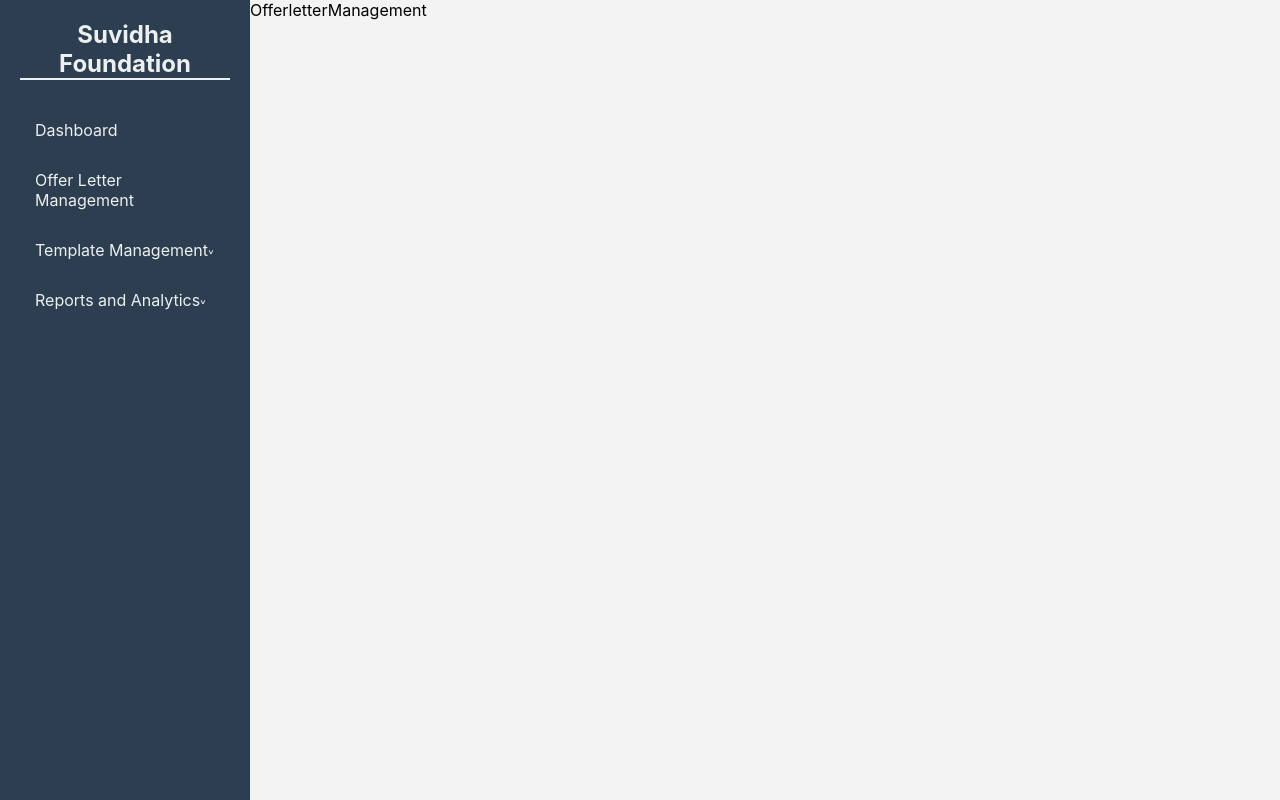
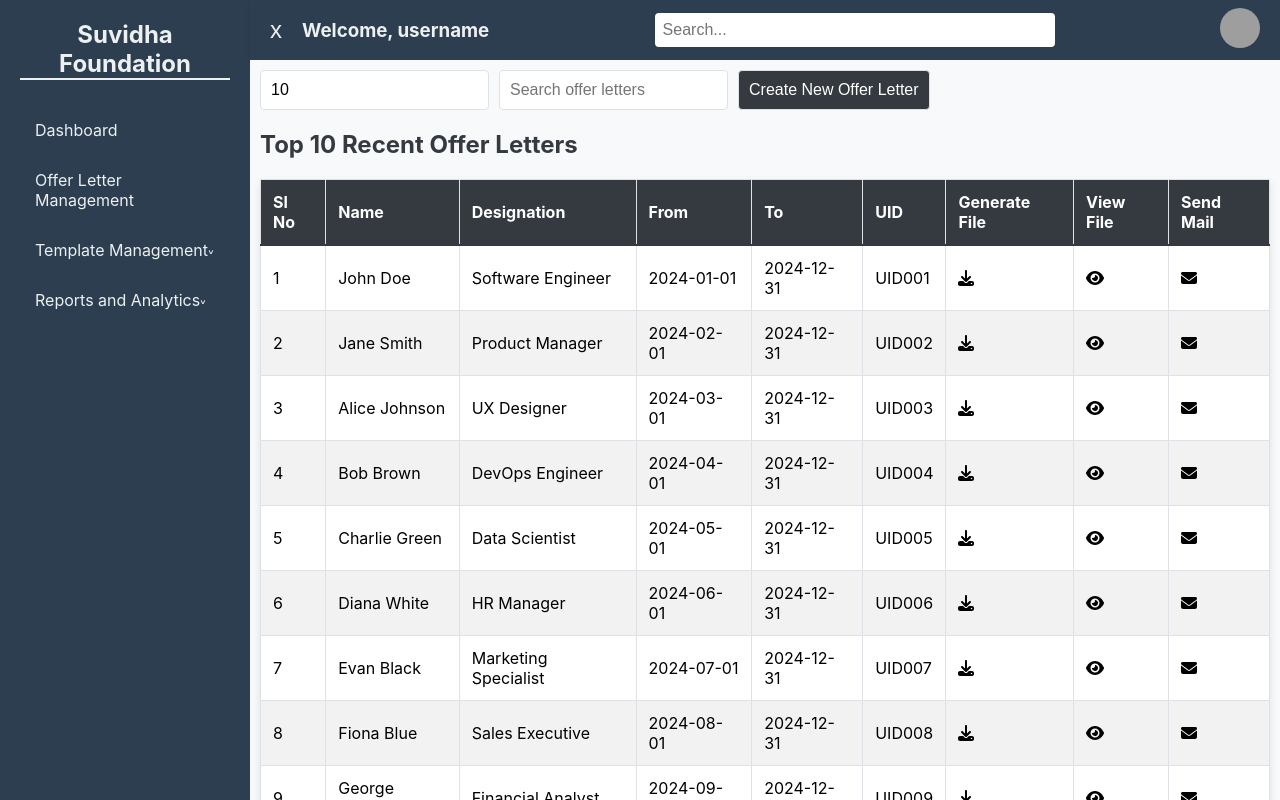
Before and after one commit to salaudeen22/Suvidha-Foundation-Offer-letter-WebApp, a React (Create React App) app: page /OfferletterManagement in a window 1280 px wide. Shown: the top 800 px of the page. Built offline with nearby package versions, Linux system fonts and the light colour scheme; grey boxes are pictures that could not be loaded.

Commit message:
done with offer mangement system ui working on microservices

```diff
--- a/package.json
+++ b/package.json
@@ -3,14 +3,19 @@
   "version": "0.1.0",
   "private": true,
   "dependencies": {
+    "@fortawesome/fontawesome-svg-core": "^6.5.2",
+    "@fortawesome/free-solid-svg-icons": "^6.5.2",
+    "@fortawesome/react-fontawesome": "^0.2.2",
     "@testing-library/jest-dom": "^5.17.0",
     "@testing-library/react": "^13.4.0",
     "@testing-library/user-event": "^13.5.0",
     "react": "^18.3.1",
     "react-dom": "^18.3.1",
+    "react-fontawesome": "^1.7.1",
     "react-router": "^6.23.1",
     "react-router-dom": "^6.23.1",
     "react-scripts": "5.0.1",
+    "sweetalert2": "^11.11.1",
     "web-vitals": "^2.1.4"
   },
   "scripts": {
--- a/src/App.css
+++ b/src/App.css
@@ -1,12 +1,10 @@
-*
-{
+* {
   margin: 0;
   padding: 0;
   box-sizing: border-box;
 }
 
-.Main
-{
+.Main {
   position: relative;
 }
 /* -------Sidebar ------------- */
@@ -19,7 +17,8 @@
   color: #ecf0f1;
   display: flex;
   flex-direction: column;
-  height: 100vh;
+
+  height: 150vh;
   padding: 20px;
   transition: transform 0.3s ease;
 }
@@ -34,8 +33,8 @@
   transform: translateX(0);
 }
 
-.sidebar a,Link
-{
+.sidebar a,
+Link {
   color: inherit;
   text-decoration: none;
 }
@@ -106,17 +105,13 @@
   transform: rotate(0deg);
 }
 
-ul.menu, ul.submenu {
+ul.menu,
+ul.submenu {
   margin-top: 10px;
 }
 /* Sidebar End */
 
-
-
-
-
 /* Navbar start */
-
 
 /* General Navbar Styles */
 .navbar {
@@ -162,7 +157,6 @@ ul.menu, ul.submenu {
   border-radius: 50%;
 }
 
-
 .Home {
   position: absolute;
   height: 100vh;
@@ -180,12 +174,10 @@ ul.menu, ul.submenu {
 
 /* main Content */
 
-.main-content
-{
+.main-content {
   margin: 20px;
 }
-.top
-{
+.top {
   display: flex;
 }
 .TotalBox {
@@ -233,7 +225,6 @@ hr {
 
 /* Styling for midleft and midright cards */
 .card {
-
   background-color: white;
   border-radius: 8px;
   box-shadow: 0 4px 8px rgba(0, 0, 0, 0.1);
@@ -253,35 +244,41 @@ hr {
 }
 /* Right and Left card Styling End */
 
-
-
 /* Table styles */
-.offer-table, .pending-table {
+.offer-table,
+.pending-table {
   width: 100%;
   border-collapse: collapse;
   margin-top: 20px;
 }
 
-.offer-table th, .offer-table td, .pending-table th, .pending-table td {
+.offer-table th,
+.offer-table td,
+.pending-table th,
+.pending-table td {
   border: 1px solid #ddd;
   padding: 8px;
   text-align: left;
 }
 
-.offer-table th, .pending-table th {
+.offer-table th,
+.pending-table th {
   background-color: #2c3e50;
   color: #ecf0f1;
 }
 
-.offer-table tr:nth-child(even), .pending-table tr:nth-child(even) {
+.offer-table tr:nth-child(even),
+.pending-table tr:nth-child(even) {
   background-color: #f2f2f2;
 }
 
-.offer-table tr:hover, .pending-table tr:hover {
+.offer-table tr:hover,
+.pending-table tr:hover {
   background-color: #ddd;
 }
 
-.offer-table th, .pending-table th {
+.offer-table th,
+.pending-table th {
   padding-top: 12px;
   padding-bottom: 12px;
   text-align: left;
@@ -299,14 +296,14 @@ hr {
   color: #34495e;
 }
 
-
 .pending-table {
   border: 2px solid #2c3e50;
   border-radius: 8px;
   overflow: hidden;
 }
 
-.pending-table th, .pending-table td {
+.pending-table th,
+.pending-table td {
   border: none;
   border-bottom: 1px solid #ddd;
 }
@@ -316,11 +313,105 @@ hr {
 }
 /* Table Styling ends */
 
-
-
-
 /* Main Content End */
 
+/* OFFER LETTER MANGEMENT */
+
+.content {
+  padding: 10px;
+  background-color: #f8f9fa;
+}
+
+/* Control section styling */
+.controls {
+  display: flex;
+  gap: 10px;
+  margin-bottom: 20px;
+}
+
+.controls input,
+.controls button {
+  padding: 10px;
+  border: 1px solid #dee2e6;
+  border-radius: 4px;
+  font-size: 16px;
+}
+
+.controls input:focus,
+.controls button:focus {
+  outline: none;
+  border-color: #343a40;
+}
+
+.controls button {
+  background-color: #343a40;
+  color: #ffffff;
+  cursor: pointer;
+  transition: background-color 0.3s ease;
+}
+
+.controls button:hover {
+  background-color: #495057;
+}
+
+/* Table styling */
+table {
+  width: 100%;
+  border-collapse: collapse;
+  background-color: #ffffff;
+  box-shadow: 0 4px 8px rgba(0, 0, 0, 0.1);
+}
+
+table th,
+table td {
+  padding: 12px;
+  border: 1px solid #dee2e6;
+  text-align: left;
+}
+
+table th {
+  background-color: #343a40;
+  color: #ffffff;
+}
+
+table tbody tr:nth-child(even) {
+  background-color: #f2f2f2;
+}
+
+table tbody tr:hover {
+  background-color: #e9ecef;
+}
+
+table th,
+table td {
+  padding-top: 12px;
+  padding-bottom: 12px;
+  text-align: left;
+  border-bottom: 1px solid #dee2e6;
+}
+
+table th {
+  border-bottom: 2px solid #343a40;
+}
+
+table td a {
+  color: #343a40;
+  text-decoration: none;
+}
+
+table td a:hover {
+  text-decoration: underline;
+  color: #495057;
+}
+
+/* Section heading styling */
+.recent-offers h2 {
+  margin-bottom: 20px;
+  font-size: 24px;
+  color: #343a40;
+}
+
+/* OFFER LETTER MANGEMENT  ENDS*/
 
 @media (max-width: 768px) {
   .welcome-message {
@@ -347,8 +438,8 @@ hr {
     display: flex;
     flex-direction: column;
     width: 100%;
-  gap: 20px;
-  padding: 20px;
+    gap: 10px;
+    padding: 10px;
     /* background-color: #f5f5f5; */
   }
 
@@ -362,5 +453,4 @@ hr {
     width: 100%;
     overflow: hidden;
   }
-
 }
--- a/src/components/GenerateofferLetter.jsx
+++ b/src/components/GenerateofferLetter.jsx
@@ -1,8 +1,18 @@
-import React from 'react'
+import React, { useContext, useState } from "react";
 
+// Use dummy data
 function GenerateofferLetter() {
+
+
+
+
+
+
+
+
+
   return (
-    <div>GenerateofferLetter</div>
+   <></>
   )
 }
 
--- a/src/screen/OfferletterManagement.jsx
+++ b/src/screen/OfferletterManagement.jsx
@@ -1,11 +1,205 @@
-import React from 'react';
-import GenerateofferLetter from '../components/GenerateofferLetter';
+import React, { useContext, useState } from "react";
+import Navbar from "../components/Navbar";
+import SideBarContext from "../ContextProvider/SidebarContext";
+import { FontAwesomeIcon } from "@fortawesome/react-fontawesome";
+import { faDownload, faEye, faEnvelope } from "@fortawesome/free-solid-svg-icons";
+import Swal from 'sweetalert2'
+
+const dummyOfferLetters = [
+  {
+    slNo: 1,
+    name: "John Doe",
+    designation: "Software Engineer",
+    from: "2024-01-01",
+    to: "2024-12-31",
+    uid: "UID001",
+  },
+  {
+    slNo: 2,
+    name: "Jane Smith",
+    designation: "Product Manager",
+    from: "2024-02-01",
+    to: "2024-12-31",
+    uid: "UID002",
+  },
+  {
+    slNo: 3,
+    name: "Alice Johnson",
+    designation: "UX Designer",
+    from: "2024-03-01",
+    to: "2024-12-31",
+    uid: "UID003",
+  },
+  {
+    slNo: 4,
+    name: "Bob Brown",
+    designation: "DevOps Engineer",
+    from: "2024-04-01",
+    to: "2024-12-31",
+    uid: "UID004",
+  },
+  {
+    slNo: 5,
+    name: "Charlie Green",
+    designation: "Data Scientist",
+    from: "2024-05-01",
+    to: "2024-12-31",
+    uid: "UID005",
+  },
+  {
+    slNo: 6,
+    name: "Diana White",
+    designation: "HR Manager",
+    from: "2024-06-01",
+    to: "2024-12-31",
+    uid: "UID006",
+  },
+  {
+    slNo: 7,
+    name: "Evan Black",
+    designation: "Marketing Specialist",
+    from: "2024-07-01",
+    to: "2024-12-31",
+    uid: "UID007",
+  },
+  {
+    slNo: 8,
+    name: "Fiona Blue",
+    designation: "Sales Executive",
+    from: "2024-08-01",
+    to: "2024-12-31",
+    uid: "UID008",
+  },
+  {
+    slNo: 9,
+    name: "George Yellow",
+    designation: "Financial Analyst",
+    from: "2024-09-01",
+    to: "2024-12-31",
+    uid: "UID009",
+  },
+  {
+    slNo: 10,
+    name: "Hannah Red",
+    designation: "Legal Advisor",
+    from: "2024-10-01",
+    to: "2024-12-31",
+    uid: "UID010",
+  },
+];
 
 function OfferletterManagement() {
+  const { sidebar } = useContext(SideBarContext);
+  const [numLetters, setNumLetters] = useState(10);
+  const [searchTerm, setSearchTerm] = useState("");
+  const [recentLetters, setRecentLetters] = useState(dummyOfferLetters);
+
+  const handleNumLettersChange = (e) => {
+    setNumLetters(e.target.value);
+  };
+
+  const handleSearchChange = (e) => {
+    setSearchTerm(e.target.value);
+  };
+
+  const handleGenerate = (uid) => {
+    // Logic to generate file for the offer letter with the given UID
+  };
+
+  const handleView = (uid) => {
+    // Logic to view the file for the offer letter with the given UID
+  };
+
+  const handleSendMail = (uid) => {
+    Swal.fire({
+      title: "Are you sure?",
+      text: "You won't be able to revert this!",
+      icon: "warning",
+      showCancelButton: true,
+      confirmButtonColor: "#3085d6",
+      cancelButtonColor: "#d33",
+      confirmButtonText: "Yes, send it!"
+    }).then((result) => {
+      if (result.isConfirmed) {
+        Swal.fire({
+          title: "SendMail!",
+          text: "Your file has been sent.",
+          icon: "success"
+        });
+      }
+    });
+  };
+
+  const filteredLetters = recentLetters
+    .filter(
+      (letter) =>
+        letter.name.toLowerCase().includes(searchTerm.toLowerCase()) ||
+        letter.uid.toLowerCase().includes(searchTerm.toLowerCase())
+    )
+    .slice(0, numLetters);
+
   return (
-    <div className='Home'>
-      OfferletterManagement
+    <div className={`Home ${sidebar ? "sidebar-visible" : "sidebar-hidden"}`}>
+      <Navbar />
+      <div className="content">
+        <div className="controls">
+          <input
+            type="number"
+            value={numLetters}
+            onChange={handleNumLettersChange}
+            placeholder="Number of offer letters"
+          />
+          <input
+            type="text"
+            value={searchTerm}
+            onChange={handleSearchChange}
+            placeholder="Search offer letters"
+          />
+          <button onClick={() => {/* Handle create new offer letter logic */}}>
+            Create New Offer Letter
+          </button>
+        </div>
 
+        <div className="recent-offers">
+          <h2>Top 10 Recent Offer Letters</h2>
+          <table>
+            <thead>
+              <tr>
+                <th>Sl No</th>
+                <th>Name</th>
+                <th>Designation</th>
+                <th>From</th>
+                <th>To</th>
+                <th>UID</th>
+                <th>Generate File</th>
+                <th>View File</th>
+                <th>Send Mail</th>
+              </tr>
+            </thead>
+            <tbody>
+              {filteredLetters.map((letter) => (
+                <tr key={letter.uid}>
+                  <td>{letter.slNo}</td>
+                  <td>{letter.name}</td>
+                  <td>{letter.designation}</td>
+                  <td>{letter.from}</td>
+                  <td>{letter.to}</td>
+                  <td>{letter.uid}</td>
+                  <td onClick={() => handleGenerate(letter.uid)}>
+                    <FontAwesomeIcon icon={faDownload} />
+                  </td>
+                  <td onClick={() => handleView(letter.uid)}>
+                    <FontAwesomeIcon icon={faEye} />
+                  </td>
+                  <td onClick={() => handleSendMail(letter.uid)}>
+                    <FontAwesomeIcon icon={faEnvelope} />
+                  </td>
+                </tr>
+              ))}
+            </tbody>
+          </table>
+        </div>
+      </div>
     </div>
   );
 }
```
Also changed, not shown: 1 other file (tests, documents, lock files or other folders). Lines whose indentation alone changed are shown as unchanged.
